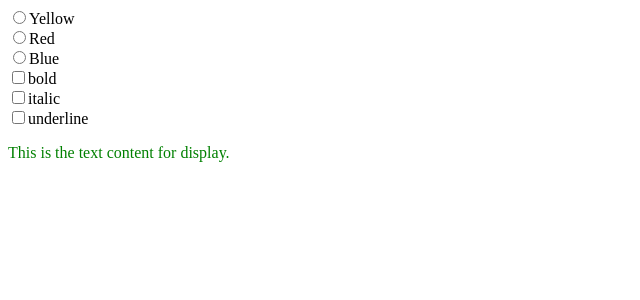
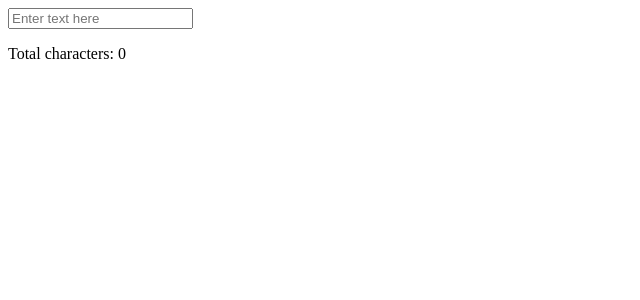
Before and after one commit to MadhviSanghani/react, a React (Vite) app in the folder Demo/: page / in a window 1280 px wide. Shown: the top 300 px of the page, without its empty margins (0-640 px from the left). Built offline with nearby package versions, Linux system fonts and the light colour scheme.

Commit message:
class exercises

```diff
--- a/Demo/src/LEC0601/hookexample3.jsx
+++ b/Demo/src/LEC0601/hookexample3.jsx
@@ -4,7 +4,7 @@ function StateExample3() {
     const [color, setColor] = useState("green");
     const [textweight, setTextweight] = useState("normal");
     const [textstyle, setTextstyle] = useState("normal");
-    const [unserline, setUnderline] = useState("none");
+    const [underline, setUnderline] = useState("none");
 
     return (
         <div>
@@ -32,7 +32,7 @@ function StateExample3() {
             />
             <label>underline</label>
             <br />
-            <p style={{ color: color, fontWeight: textweight, fontStyle: textstyle, textDecoration:unserline}}>This is the text content for display.</p>
+            <p style={{ color: color, fontWeight: textweight, fontStyle: textstyle, textDecoration:underline}}>This is the text content for display.</p>
         </div>
     );
 }
--- /dev/null
+++ b/Demo/src/LEC0701/exercise4.jsx
@@ -0,0 +1,24 @@
+import { useState } from 'react';
+
+const CharacterCount = () => {
+  const [text, setText] = useState(''); // State to store the text input
+
+  // Handle text input change
+//   const handleChange = (event) => {
+//     setText(event.target.value);
+//   };
+
+  return (
+    <div>
+      <input
+        type="text"
+        placeholder="Enter text here"
+        value={text}
+        onChange={(e) => setText(e.target.value)}
+      />
+      <p>Total characters: {text.length}</p>
+    </div>
+  );
+};
+
+export default CharacterCount;
--- a/Demo/src/main.jsx
+++ b/Demo/src/main.jsx
@@ -1,6 +1,6 @@
 import { StrictMode } from 'react'
 import { createRoot } from 'react-dom/client'
-import StateExample3 from './LEC0601/hookexample3'
+import CharacterCount from './LEC0701/exercise4'
 
 
 // 1. class based implementation
@@ -10,6 +10,6 @@ import StateExample3 from './LEC0601/hookexample3'
 
 createRoot(document.getElementById('root')).render(
   <StrictMode>
-    <StateExample3/>
+    <CharacterCount />
   </StrictMode>,
 )
```
Also changed, not shown: Demo/src/LEC0701/exercise1.jsx (added, +19 -0 lines), Demo/src/LEC0701/exercise2.jsx (added, +13 -0 lines), Demo/src/LEC0701/exercise3.jsx (added, +33 -0 lines).
